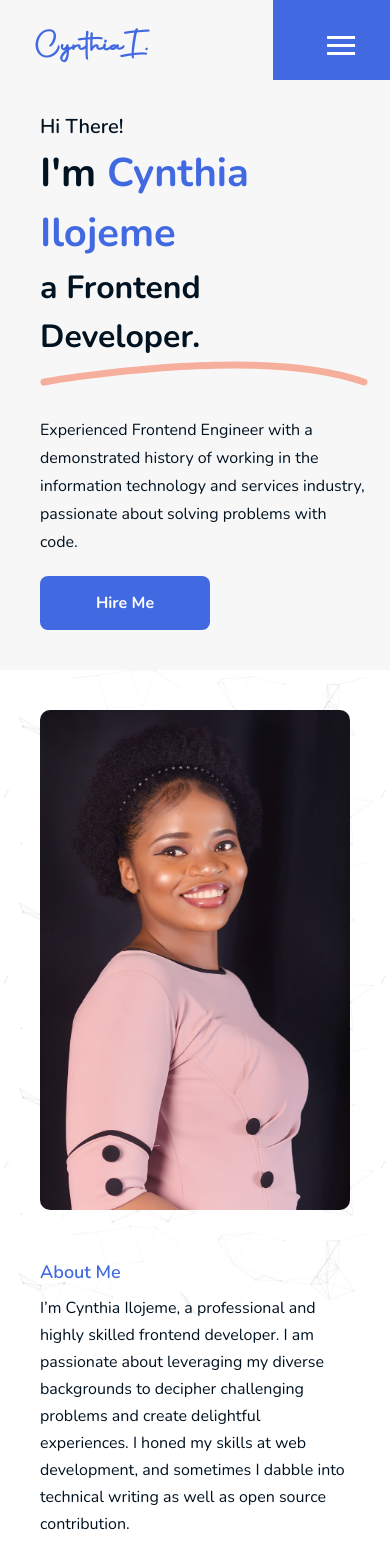
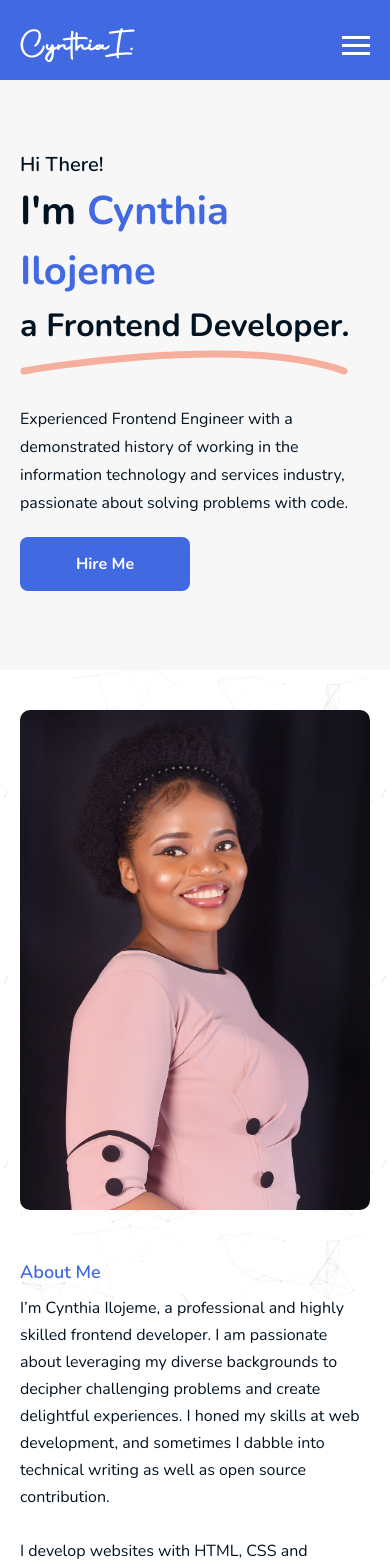
Before and after one commit to Cynthiailojeme/cynthia-react-portfolio, a React (Create React App) app: page / in a window 390 px wide. Shown: the top 1568 px of the page. Built offline with nearby package versions, Linux system fonts and the light colour scheme.

Commit message:
update mobile styles

```diff
--- a/src/App.js
+++ b/src/App.js
@@ -1,6 +1,6 @@
 import "./App.css";
 import AOS from "aos";
-// import "aos/dist/aos.css";
+import "aos/dist/aos.css";
 import Home from "./pages/Home";
 
 function App() {
--- a/src/components/About.jsx
+++ b/src/components/About.jsx
@@ -3,7 +3,7 @@ import Cynthia from "../assets/cynthia.jpeg";
 
 const About = () => {
   return (
-    <div className="about" id="about">
+    <div className="about" id="about" style={{overflowX: 'hidden'}}>
       <div className="about-left" data-aos="fade-right">
         <img src={Cynthia} alt="cyn" />
       </div>
--- a/src/sass/home.scss
+++ b/src/sass/home.scss
@@ -58,7 +58,7 @@
   position: fixed;
   top: 0;
   width: 100%;
-  height: 80px;
+  min-height: 80px;
   z-index: 1000;
   display: flex;
   justify-content: space-between;
@@ -103,9 +103,7 @@
 
   .header-mid {
     display: none;
-    padding-left: 30px;
     cursor: pointer;
-    padding-left: 30px;
     transition: all 0.5s ease-out;
 
     &-item {
@@ -547,7 +545,8 @@
   }
 
   .header {
-    padding: 15px 35px 0 35px;
+    background: $portfolio-deep;
+    padding: 15px 20px 0 20px;
 
     .header-mid {
       display: block;
@@ -559,21 +558,25 @@
 
     #nav-check:checked ~ .header-dropdown {
       position: absolute;
-      background: $portfolio-white;
+      background: $portfolio-deep;
       top: 100%;
       left: 0;
       padding: 10px;
       box-sizing: border-box;
       display: flex;
       align-items: center;
-      justify-content: center;
       flex-direction: column;
       z-index: 10;
       height: 100vh;
       width: 100%;
 
       a {
+        color: $portfolio-white;
         margin-bottom: 90px;
+
+        &:first-child {
+          margin-top: 120px;
+        }
 
         &:last-child {
           margin-bottom: 0;
@@ -615,8 +618,10 @@
   .landing {
     display: grid;
     grid-template-columns: 1fr;
-    padding: 40px;
+    padding: 40px 20px;
+    min-height: 600px;
     background: none;
+    background-size: cover;
 
     &-left {
       width: 100%;
@@ -664,7 +669,7 @@
   }
 
   .about {
-    padding: 40px;
+    padding: 40px 20px;
     display: grid;
     grid-template-columns: 1fr;
   }
@@ -674,7 +679,7 @@
   }
 
   .portfolio {
-    padding: 0 40px;
+    padding: 0 20px;
 
     p {
       font-size: 16px;
@@ -735,7 +740,7 @@
   }
 
   .contact {
-    padding: 40px;
+    padding: 40px 20px;
 
     &-background {
       padding: 30px;
@@ -761,6 +766,7 @@
   }
 
   .portfolio-logo {
+    color: $portfolio-white;
     font-size: 30px !important;
     line-height: 31px !important;
   }
```
